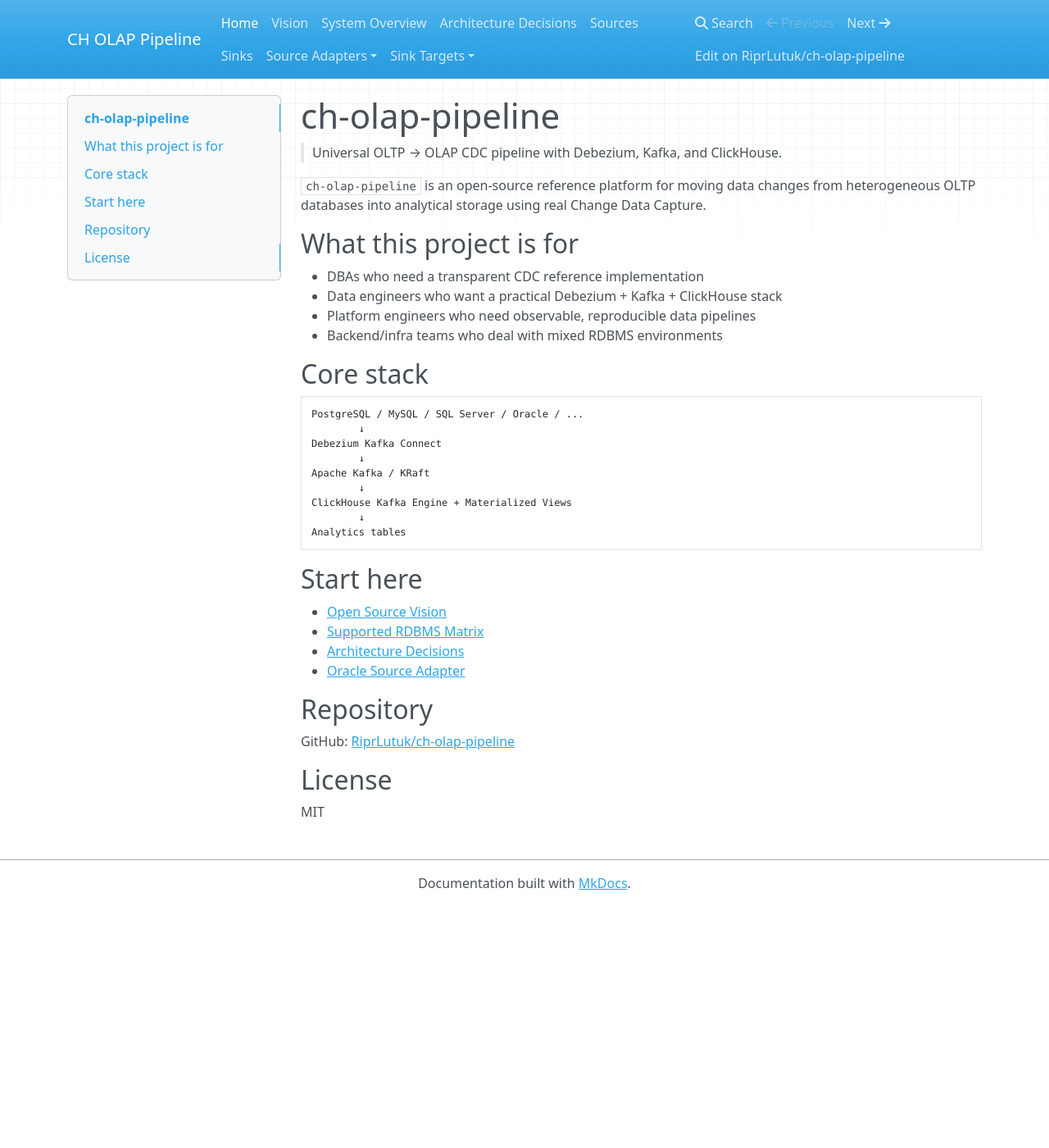
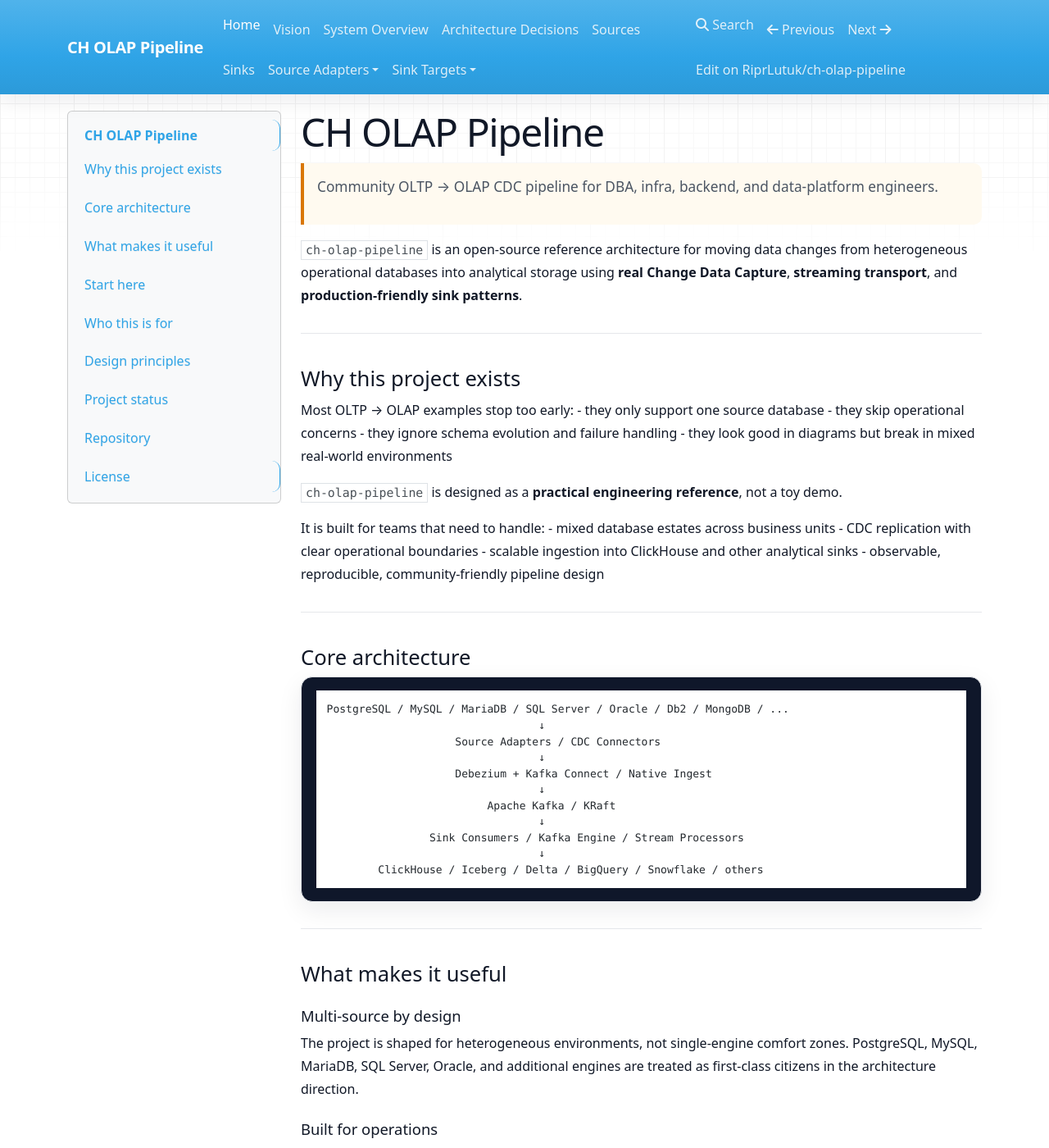
Before and after one commit to RiprLutuk/ch-olap-pipeline, an MkDocs documentation site: the page built from docs/index.md, in a window 1280 px wide and 1400 px high. Shown: the whole window at 82% size. Built offline with MkDocs 1.6.1, drawn with Linux system fonts in a browser that asks for light colours; nearby versions of some CDN libraries; some of the changed text lies outside the part shown.

Commit message:
docs: improve landing page and mobile readability

````diff
--- a/docs/index.md
+++ b/docs/index.md
@@ -1,40 +1,133 @@
-# ch-olap-pipeline
+# CH OLAP Pipeline
 
-> Universal OLTP → OLAP CDC pipeline with Debezium, Kafka, and ClickHouse.
+> Community OLTP → OLAP CDC pipeline for DBA, infra, backend, and data-platform engineers.
 
-`ch-olap-pipeline` is an open-source reference platform for moving data changes from heterogeneous OLTP databases into analytical storage using real Change Data Capture.
+`ch-olap-pipeline` is an open-source reference architecture for moving data changes from heterogeneous operational databases into analytical storage using **real Change Data Capture**, **streaming transport**, and **production-friendly sink patterns**.
 
-## What this project is for
+---
 
-- DBAs who need a transparent CDC reference implementation
-- Data engineers who want a practical Debezium + Kafka + ClickHouse stack
-- Platform engineers who need observable, reproducible data pipelines
-- Backend/infra teams who deal with mixed RDBMS environments
+## Why this project exists
 
-## Core stack
+Most OLTP → OLAP examples stop too early:
+- they only support one source database
+- they skip operational concerns
+- they ignore schema evolution and failure handling
+- they look good in diagrams but break in mixed real-world environments
+
+`ch-olap-pipeline` is designed as a **practical engineering reference**, not a toy demo.
+
+It is built for teams that need to handle:
+- mixed database estates across business units
+- CDC replication with clear operational boundaries
+- scalable ingestion into ClickHouse and other analytical sinks
+- observable, reproducible, community-friendly pipeline design
+
+---
+
+## Core architecture
 
 ```text
-PostgreSQL / MySQL / SQL Server / Oracle / ...
-        ↓
-Debezium Kafka Connect
-        ↓
-Apache Kafka / KRaft
-        ↓
-ClickHouse Kafka Engine + Materialized Views
-        ↓
-Analytics tables
+PostgreSQL / MySQL / MariaDB / SQL Server / Oracle / Db2 / MongoDB / ...
+                                 ↓
+                    Source Adapters / CDC Connectors
+                                 ↓
+                    Debezium + Kafka Connect / Native Ingest
+                                 ↓
+                         Apache Kafka / KRaft
+                                 ↓
+                Sink Consumers / Kafka Engine / Stream Processors
+                                 ↓
+        ClickHouse / Iceberg / Delta / BigQuery / Snowflake / others
 ```
+
+---
+
+## What makes it useful
+
+### Multi-source by design
+The project is shaped for heterogeneous environments, not single-engine comfort zones. PostgreSQL, MySQL, MariaDB, SQL Server, Oracle, and additional engines are treated as first-class citizens in the architecture direction.
+
+### Built for operations
+This project does not only care about ingestion. It also cares about:
+- connector boundaries
+- retries and failure domains
+- sink behavior
+- schema evolution
+- observability
+- deployment realism
+
+### ClickHouse-forward, not ClickHouse-only
+ClickHouse is the primary sink direction today, but the architecture is intentionally broader so the project can serve as a reusable reference for other analytical targets too.
+
+### Community open-source posture
+The goal is not just to publish code. The goal is to build a **real OSS project** that DBA, infra, and data-platform engineers can understand, adopt, extend, and contribute to.
+
+---
 
 ## Start here
 
+### Understand the direction
 - [Open Source Vision](open-source-vision.md)
+- [System Overview](system-overview.md)
+- [Architecture Decisions](architecture-decisions.md)
+
+### Explore source support
 - [Supported RDBMS Matrix](supported-rdbms-matrix.md)
-- [Architecture Decisions](architecture-decisions.md)
+- [PostgreSQL Source Adapter](adapters/postgres-source.md)
+- [MySQL Source Adapter](adapters/mysql-source.md)
+- [SQL Server Source Adapter](adapters/sqlserver-source.md)
 - [Oracle Source Adapter](adapters/oracle-source.md)
+
+### Explore sink targets
+- [Sinks Matrix](sinks-matrix.md)
+- [ClickHouse Sink](sinks/clickhouse-sink.md)
+- [Kafka Sink](sinks/kafka-sink.md)
+- [Iceberg Sink](sinks/iceberg-sink.md)
+- [BigQuery Sink](sinks/bigquery-sink.md)
+
+---
+
+## Who this is for
+
+This documentation is especially useful for:
+- **DBAs** who need a transparent CDC reference they can reason about
+- **Infrastructure engineers** who need reliable service boundaries and deployment clarity
+- **Backend engineers** who need event-driven data flow without magical abstractions
+- **Data-platform engineers** who need realistic ingestion patterns for analytical systems
+- **Technical leads** who want a vendor-neutral reference for multi-database OLTP → OLAP design
+
+---
+
+## Design principles
+
+1. **Operational clarity over buzzwords**
+   Every component should have a clear job, failure domain, and scaling story.
+
+2. **Heterogeneous source support matters**
+   Real organizations do not run one clean database engine forever.
+
+3. **Streaming should stay understandable**
+   The pipeline should be powerful without becoming unreadable.
+
+4. **Open-source quality is part of the architecture**
+   Good docs, contribution flow, decisions, and reproducibility are part of the system.
+
+---
+
+## Project status
+
+`ch-olap-pipeline` is evolving toward a broader, production-aware open-source reference platform for:
+- multi-database CDC ingestion
+- Kafka-centered transport
+- ClickHouse-first analytics delivery
+- extensible sink architecture
+- clearer operational and deployment guidance
+
+---
 
 ## Repository
 
-GitHub: [RiprLutuk/ch-olap-pipeline](https://github.com/RiprLutuk/ch-olap-pipeline)
+- GitHub: [RiprLutuk/ch-olap-pipeline](https://github.com/RiprLutuk/ch-olap-pipeline)
 
 ## License
 
--- /dev/null
+++ b/docs/stylesheets/extra.css
@@ -0,0 +1,280 @@
+/* CH OLAP Pipeline docs polish */
+
+:root {
+  --ch-accent: #d97706;
+  --ch-accent-dark: #b45309;
+  --ch-ink: #111827;
+  --ch-muted: #4b5563;
+  --ch-border: #e5e7eb;
+  --ch-surface: #ffffff;
+  --ch-soft: #f8fafc;
+}
+
+html {
+  scroll-behavior: smooth;
+}
+
+body {
+  color: var(--ch-ink);
+}
+
+body.homepage .container .col-md-9[role="main"] {
+  max-width: 900px;
+}
+
+body.homepage h1 {
+  font-size: clamp(2rem, 4vw, 3rem);
+  line-height: 1.08;
+  letter-spacing: -0.03em;
+  margin-bottom: 0.75rem;
+}
+
+body.homepage h1 + p,
+body.homepage blockquote {
+  font-size: 1.08rem;
+  color: var(--ch-muted);
+}
+
+blockquote {
+  border-left: 4px solid var(--ch-accent);
+  background: #fffaf0;
+  padding: 0.9rem 1rem;
+  border-radius: 0 10px 10px 0;
+}
+
+h2 {
+  margin-top: 2.3rem;
+  padding-top: 0.2rem;
+  font-size: 1.6rem;
+}
+
+h3 {
+  margin-top: 1.5rem;
+  font-size: 1.15rem;
+}
+
+p,
+li {
+  line-height: 1.75;
+}
+
+ul li + li,
+ol li + li {
+  margin-top: 0.35rem;
+}
+
+code,
+pre code {
+  font-size: 0.93em;
+}
+
+pre {
+  border-radius: 14px;
+  padding: 1rem 1.1rem;
+  border: 1px solid var(--ch-border);
+  background: #0f172a;
+  box-shadow: 0 10px 30px rgba(15, 23, 42, 0.08);
+}
+
+pre code {
+  color: #e5edf8;
+}
+
+table {
+  display: block;
+  width: 100%;
+  overflow-x: auto;
+  border-collapse: collapse;
+  margin: 1rem 0 1.25rem;
+}
+
+table th,
+table td {
+  white-space: nowrap;
+  vertical-align: top;
+}
+
+table th {
+  background: #f8fafc;
+}
+
+.navbar {
+  box-shadow: 0 8px 24px rgba(15, 23, 42, 0.08);
+}
+
+.bg-primary {
+  background-color: #111827 !important;
+}
+
+.navbar-brand {
+  font-weight: 700;
+  letter-spacing: -0.02em;
+}
+
+.navbar-dark .navbar-nav .nav-link {
+  color: rgba(255, 255, 255, 0.84);
+}
+
+.navbar-dark .navbar-nav .nav-link:hover,
+.navbar-dark .navbar-nav .nav-link:focus,
+.navbar-dark .navbar-nav .active > .nav-link,
+.navbar-dark .navbar-nav .nav-link.active {
+  color: #fff;
+}
+
+.bs-sidebar .nav > li > a {
+  border-radius: 10px;
+  margin-bottom: 0.2rem;
+}
+
+.bs-sidebar .nav > li > a:hover,
+.bs-sidebar .nav > li.active > a {
+  background: #fff7ed;
+  color: var(--ch-accent-dark);
+}
+
+a {
+  color: var(--ch-accent-dark);
+}
+
+a:hover,
+a:focus {
+  color: var(--ch-accent);
+}
+
+hr {
+  margin: 2rem 0;
+  border-top: 1px solid var(--ch-border);
+}
+
+@media (max-width: 991.98px) {
+  .navbar-nav {
+    padding-top: 0.6rem;
+    gap: 0.1rem;
+  }
+
+  .navbar-dark .navbar-nav .nav-link,
+  .dropdown-item {
+    white-space: normal;
+    line-height: 1.45;
+  }
+
+  body.homepage h1 {
+    font-size: 2rem;
+  }
+
+  body.homepage .container .col-md-9[role="main"] {
+    max-width: 100%;
+  }
+}
+
+@media (max-width: 767.98px) {
+  .container,
+  .col-md-9[role="main"],
+  .col-md-3 {
+    padding-left: 18px;
+    padding-right: 18px;
+  }
+
+  h2 {
+    font-size: 1.35rem;
+  }
+
+  pre {
+    padding: 0.9rem;
+    font-size: 0.9rem;
+  }
+
+  table {
+    font-size: 0.94rem;
+  }
+}
+
+@media (prefers-color-scheme: dark) {
+  :root {
+    --ch-ink: #e5e7eb;
+    --ch-muted: #cbd5e1;
+    --ch-border: #243041;
+    --ch-surface: #0f172a;
+    --ch-soft: #111827;
+  }
+
+  body {
+    background: #0b1120;
+    color: var(--ch-ink);
+  }
+
+  .container,
+  .dropdown-menu,
+  .bs-sidebar .well,
+  .table,
+  .admonition,
+  .toc,
+  .well {
+    background-color: var(--ch-surface);
+    color: var(--ch-ink);
+  }
+
+  .col-md-9[role="main"] {
+    background: transparent;
+  }
+
+  blockquote {
+    background: rgba(217, 119, 6, 0.12);
+    color: var(--ch-ink);
+  }
+
+  h1, h2, h3, h4, h5, h6 {
+    color: #f8fafc;
+  }
+
+  p, li {
+    color: var(--ch-ink);
+  }
+
+  .bg-primary {
+    background-color: #020617 !important;
+  }
+
+  .bs-sidebar .nav > li > a:hover,
+  .bs-sidebar .nav > li.active > a {
+    background: rgba(217, 119, 6, 0.12);
+    color: #fbbf24;
+  }
+
+  .dropdown-menu {
+    border-color: var(--ch-border);
+  }
+
+  .dropdown-item {
+    color: var(--ch-ink);
+  }
+
+  .dropdown-item:hover,
+  .dropdown-item:focus {
+    background: #172033;
+    color: #fff;
+  }
+
+  table th {
+    background: #111827;
+  }
+
+  table td,
+  table th {
+    border-color: var(--ch-border) !important;
+  }
+
+  a {
+    color: #fbbf24;
+  }
+
+  a:hover,
+  a:focus {
+    color: #fdba74;
+  }
+
+  hr {
+    border-top-color: var(--ch-border);
+  }
+}
--- a/mkdocs.yml
+++ b/mkdocs.yml
@@ -3,6 +3,8 @@ site_description: Community OLTP to OLAP pipeline for DBA, infra, and data-platf
 site_url: https://riprlutuk.github.io/ch-olap-pipeline/
 repo_url: https://github.com/RiprLutuk/ch-olap-pipeline
 repo_name: RiprLutuk/ch-olap-pipeline
+extra_css:
+  - stylesheets/extra.css
 theme:
   name: mkdocs
 nav:
````
